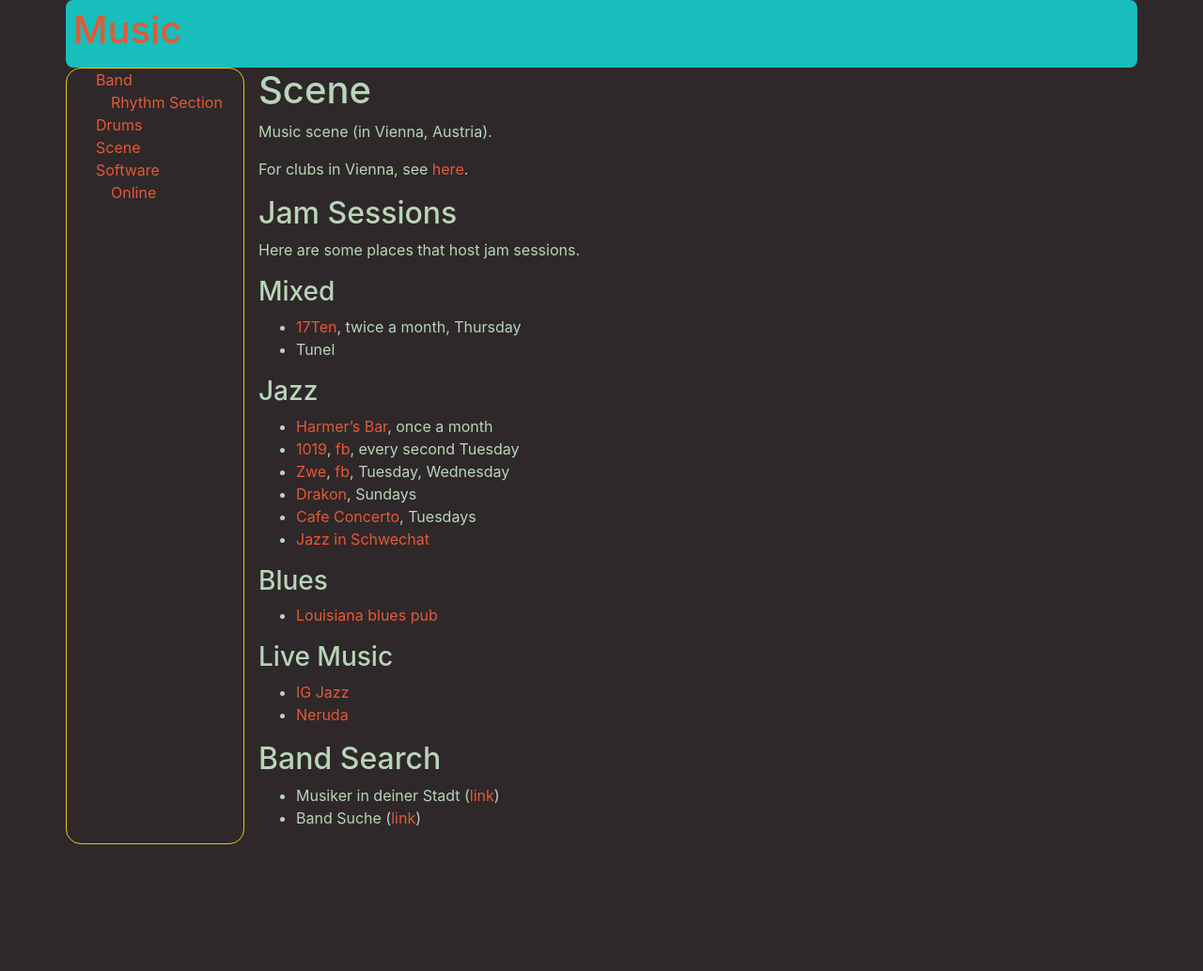
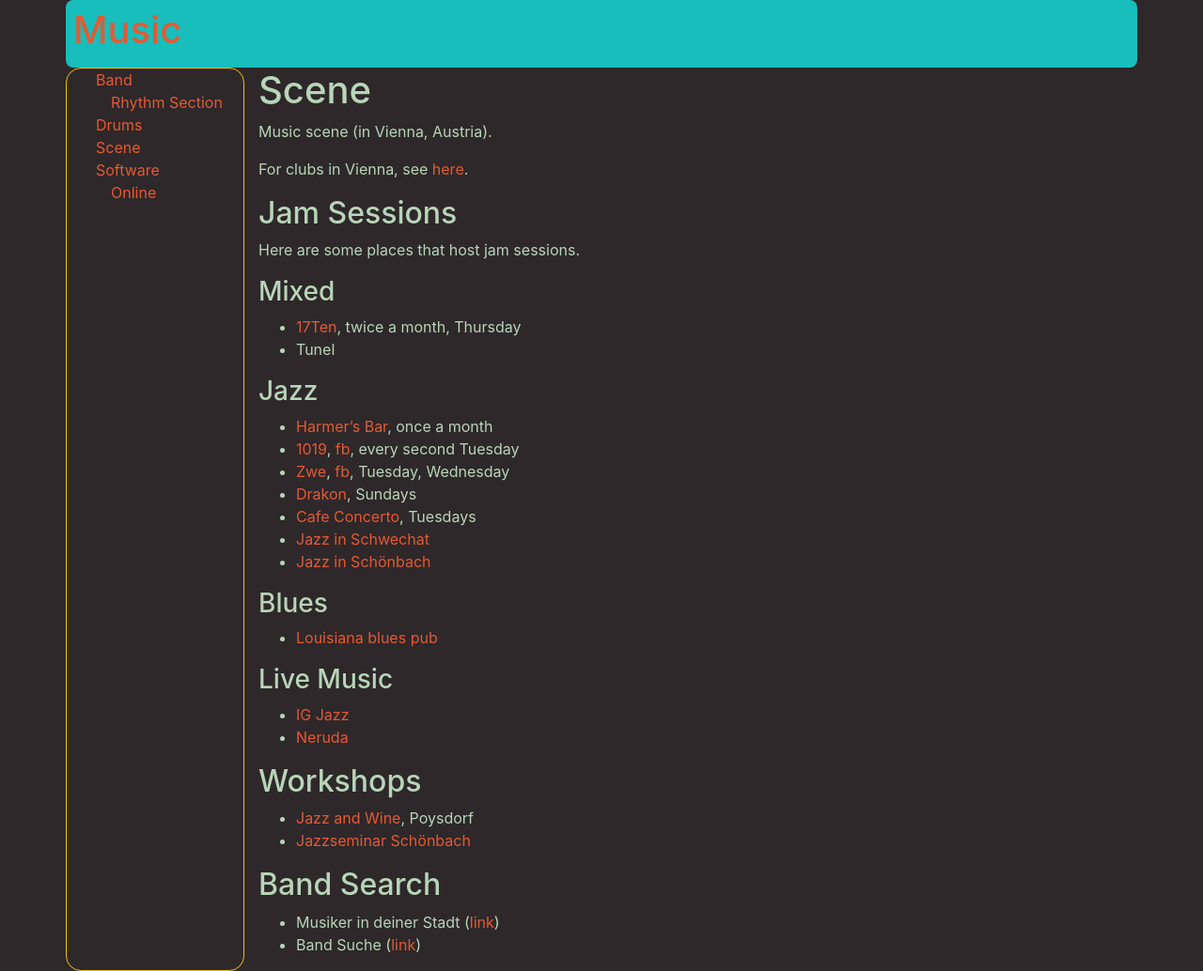
Before and after one commit to MisterY/music-site, a Jekyll site: the page built from scene.md, in a window 1280 px wide. Shown: the whole page at 94% size. Built offline with Jekyll 4.4.1, drawn with Linux system fonts in a browser that asks for light colours; nearby versions of some CDN libraries; our own code applies the rules of GitHub Pages for plain Markdown files; before the commit the page ends 900 px from its top, so only the background shows below that.

Commit message:
adding workshop and jam sessions in Schoenbach

```diff
--- a/scene.md
+++ b/scene.md
@@ -21,6 +21,7 @@ Here are some places that host jam sessions.
 - [Drakon](https://www.facebook.com/Drakon-386418171399681/), Sundays
 - [Cafe Concerto](http://www.cafeconcerto.at/), Tuesdays
 - [Jazz in Schwechat](http://www.jazzinschwechat.at/)
+- [Jazz in Schönbach](https://www.xing.com/communities/posts/schoenbach-jam-session-in-wien-1000959277)
 
 ### Blues
 
@@ -31,6 +32,11 @@ Here are some places that host jam sessions.
 - [IG Jazz](http://www.ig-jazz.at/)
 - [Neruda](https://www.neruda.at/)
 
+## Workshops
+
+- [Jazz and Wine](http://www.jazzandwine.at/), Poysdorf
+- [Jazzseminar Schönbach](http://www.fredwork.at/jazzseminar/)
+
 ## Band Search
 
 - Musiker in deiner Stadt ([link](https://www.musiker-in-deiner-stadt.at/))
```
